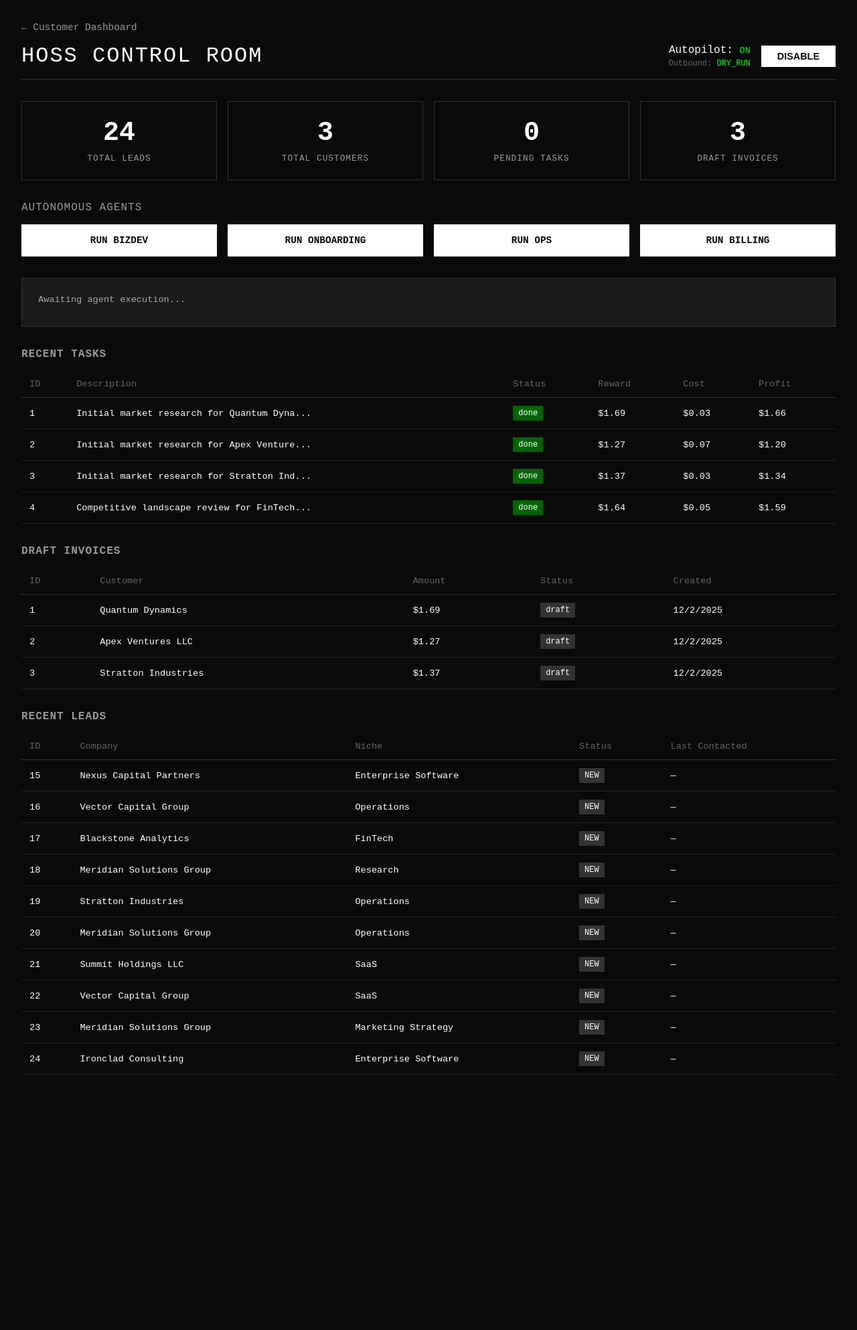
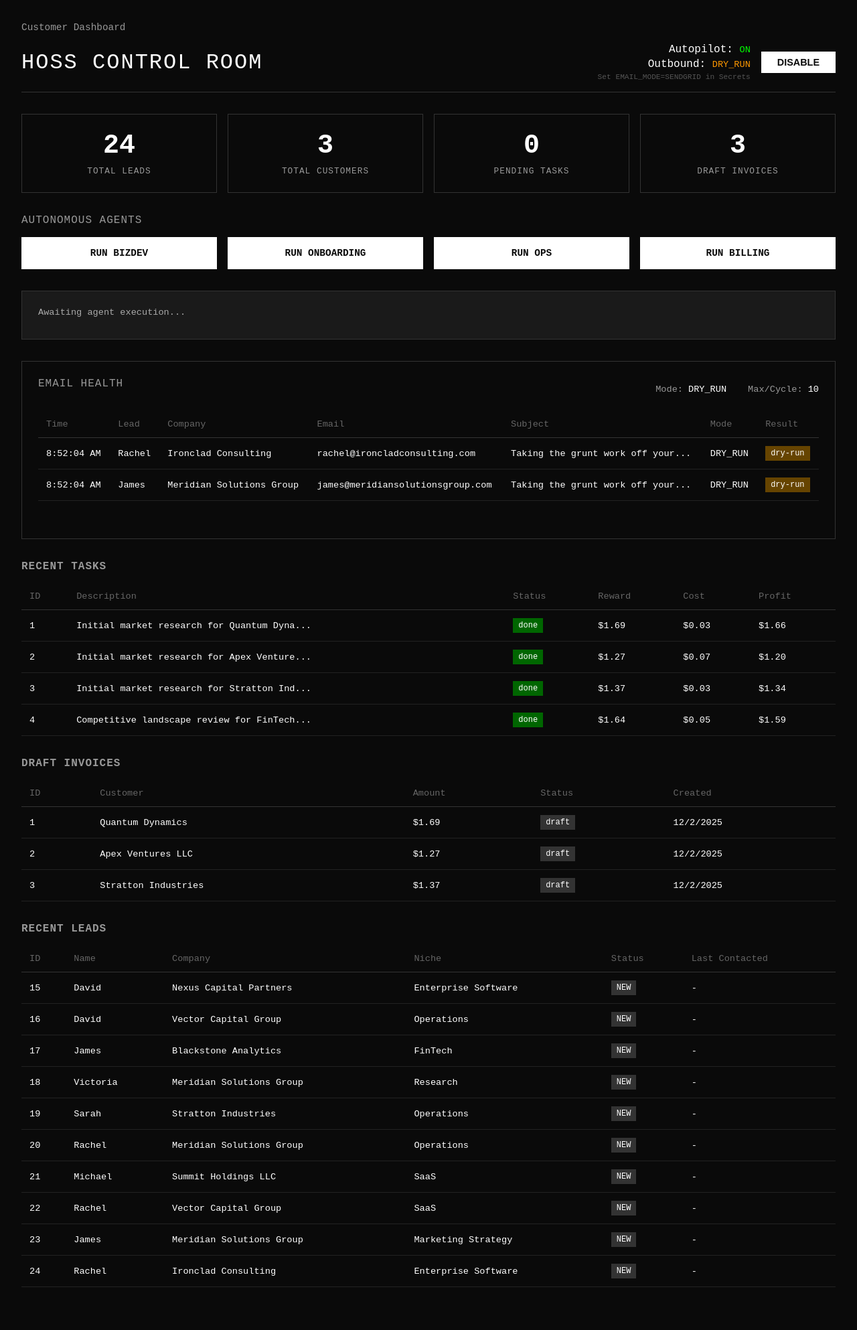
Before and after one commit to samuelhollidayv/hossagent-1, a FastAPI app: page /admin in a window 1280 px wide. Shown: the whole page at 67% size. Before the commit the page ends 1605 px from the top, so only its background shows below. Run offline with FastAPI, Linux system fonts and the light colour scheme; data comes from the database, SQL or seed files in the repository; both versions use the stored data as it was after the commit.

Commit message:
Enhance email system with status, logging, and clearer configuration
Update main.py to integrate email status and logging endpoints, and modify admin_console.html to display email health, configuration hints, and status badges.

Replit-Commit-Author: Agent
Replit-Commit-Session-Id: 11ef291b-6350-43d3-9e5e-70da003cc381
Replit-Commit-Checkpoint-Type: intermediate_checkpoint
Replit-Commit-Event-Id: 409bf21f-edaa-454a-ae96-f12e4714c097
Replit-Commit-Screenshot-Url: https://storage.googleapis.com/screenshot-production-us-central1/3deb0d27-ff61-45db-bb4d-20b509510745/11ef291b-6350-43d3-9e5e-70da003cc381/tBdNWEI

```diff
--- a/main.py
+++ b/main.py
@@ -30,7 +30,7 @@ from agents import (
     run_ops_cycle,
     run_billing_cycle,
 )
-from email_utils import send_email, get_email_mode
+from email_utils import send_email, get_email_status, get_email_log
 
 app = FastAPI(title="HossAgent Control Engine")
 
@@ -398,16 +398,24 @@ async def toggle_autopilot(enabled: bool, session: Session = Depends(get_session
 
 @app.get("/api/settings")
 def get_settings(session: Session = Depends(get_session)):
-    """Get current system settings including email mode."""
+    """Get current system settings including email configuration."""
     settings = session.exec(
         select(SystemSettings).where(SystemSettings.id == 1)
     ).first()
+    email_status = get_email_status()
+
     if settings:
         return {
             "autopilot_enabled": settings.autopilot_enabled,
-            "email_mode": get_email_mode()
+            "email": email_status
         }
-    return {"error": "Settings not found", "email_mode": get_email_mode()}
+    return {"error": "Settings not found", "email": email_status}
+
+
+@app.get("/api/email-log")
+def get_email_log_endpoint(limit: int = Query(default=10, le=50)):
+    """Get recent email attempts for admin console display."""
+    return {"entries": get_email_log(limit)}
 
 
 # ============================================================================
@@ -466,26 +474,43 @@ def send_test_email(
     subject: Optional[str] = Query(default="HossAgent Test Email", description="Email subject"),
     body: Optional[str] = Query(default=None, description="Email body")
 ):
-    """Send a test email to verify configuration."""
-    mode = get_email_mode()
+    """
+    Send a test email to verify configuration.
+
+    Usage: POST /admin/send-test-email?to_email=your@email.com
+
+    Returns JSON with:
+        - mode: Current email mode (DRY_RUN, SENDGRID, SMTP)
+        - to: Recipient address
+        - success: Whether email was actually sent
+        - message: Human-readable status
+    """
+    email_status = get_email_status()
+    mode = email_status["mode"]
 
     if body is None:
         body = f"""This is a test email from HossAgent.
 
 Your outbound email system is configured and working.
 
-Mode: {mode.upper()}
+Mode: {mode}
 Sent at: {datetime.utcnow().isoformat()}
 
 - HossAgent"""
 
-    success = send_email(to_email, subject, body)
+    success = send_email(
+        to_email=to_email,
+        subject=subject,
+        body=body,
+        lead_name="Test",
+        company="Test Email"
+    )
 
     return {
         "success": success,
         "mode": mode,
-        "recipient": to_email,
-        "message": f"Email {'sent' if success else 'not sent (check mode)'} via {mode}"
+        "to": to_email,
+        "message": f"Email {'sent successfully' if success else 'logged (dry-run mode)'} via {mode}"
     }
 
 
--- a/templates/admin_console.html
+++ b/templates/admin_console.html
@@ -33,6 +33,12 @@
             gap: 1rem;
             align-items: center;
         }
+        .status-panel {
+            text-align: right;
+        }
+        .status-row {
+            margin-bottom: 0.25rem;
+        }
         .toggle-btn {
             background: #fff;
             color: #0a0a0a;
@@ -54,6 +60,14 @@
         }
         .status.disabled {
             color: #f00;
+        }
+        .status.warning {
+            color: #f90;
+        }
+        .config-hint {
+            font-size: 0.7rem;
+            color: #555;
+            margin-top: 0.25rem;
         }
         .metrics {
             display: grid;
@@ -80,7 +94,7 @@
         .agents {
             margin: 2rem 0;
         }
-        .agents h2 {
+        .agents h2, .email-health h2 {
             font-size: 1rem;
             font-weight: normal;
             letter-spacing: 1px;
@@ -131,6 +145,30 @@
         .log-entry.error {
             color: #f00;
         }
+        .email-health {
+            margin: 2rem 0;
+            border: 1px solid #333;
+            padding: 1.5rem;
+        }
+        .email-health-header {
+            display: flex;
+            justify-content: space-between;
+            align-items: center;
+            margin-bottom: 1rem;
+        }
+        .email-stats {
+            display: flex;
+            gap: 2rem;
+            font-size: 0.85rem;
+            color: #999;
+        }
+        .email-stat {
+            display: flex;
+            gap: 0.5rem;
+        }
+        .email-stat-value {
+            color: #fff;
+        }
         .data-section h2 {
             font-size: 1rem;
             margin-top: 2rem;
@@ -173,6 +211,15 @@
         .status-badge.done {
             background: #006600;
         }
+        .status-badge.success {
+            background: #006600;
+        }
+        .status-badge.failed {
+            background: #660000;
+        }
+        .status-badge.dry-run {
+            background: #664400;
+        }
         .back-link {
             display: inline-block;
             margin-bottom: 1rem;
@@ -183,22 +230,28 @@
         .back-link:hover {
             color: #fff;
         }
+        .empty-row {
+            color: #555;
+            font-style: italic;
+        }
     </style>
 </head>
 <body>
-    <a href="/" class="back-link">← Customer Dashboard</a>
+    <a href="/" class="back-link">Customer Dashboard</a>
 
     <div class="header">
         <h1>HOSS CONTROL ROOM</h1>
         <div class="autopilot-control">
-            <div style="text-align: right;">
-                <div>
+            <div class="status-panel">
+                <div class="status-row">
                     <span>Autopilot:</span>
                     <span class="status" id="autopilot-status">Loading...</span>
                 </div>
-                <div style="font-size: 0.75rem; color: #666; margin-top: 0.25rem;">
-                    Outbound: <span id="email-mode" style="color: #999;">...</span>
+                <div class="status-row">
+                    <span>Outbound:</span>
+                    <span class="status" id="email-mode">...</span>
                 </div>
+                <div class="config-hint" id="email-hint">Configure EMAIL_MODE in Secrets</div>
             </div>
             <button class="toggle-btn" id="autopilot-toggle" onclick="toggleAutopilot()">ENABLE</button>
         </div>
@@ -237,6 +290,38 @@
         <div class="log-entry">Awaiting agent execution...</div>
     </div>
 
+    <div class="email-health">
+        <div class="email-health-header">
+            <h2>EMAIL HEALTH</h2>
+            <div class="email-stats">
+                <div class="email-stat">
+                    <span>Mode:</span>
+                    <span class="email-stat-value" id="email-mode-detail">-</span>
+                </div>
+                <div class="email-stat">
+                    <span>Max/Cycle:</span>
+                    <span class="email-stat-value" id="email-max-cycle">10</span>
+                </div>
+            </div>
+        </div>
+        <table id="email-log-table">
+            <thead>
+                <tr>
+                    <th>Time</th>
+                    <th>Lead</th>
+                    <th>Company</th>
+                    <th>Email</th>
+                    <th>Subject</th>
+                    <th>Mode</th>
+                    <th>Result</th>
+                </tr>
+            </thead>
+            <tbody>
+                <tr><td colspan="7" class="empty-row">No email attempts yet</td></tr>
+            </tbody>
+        </table>
+    </div>
+
     <div class="data-section">
         <h2>RECENT TASKS</h2>
         <table id="tasks-table">
@@ -272,6 +357,7 @@
             <thead>
                 <tr>
                     <th>ID</th>
+                    <th>Name</th>
                     <th>Company</th>
                     <th>Niche</th>
                     <th>Status</th>
@@ -292,9 +378,23 @@
             updateAutopilotUI();
 
             const emailModeEl = document.getElementById('email-mode');
-            if (data.email_mode) {
-                emailModeEl.textContent = data.email_mode.toUpperCase();
-                emailModeEl.style.color = data.email_mode === 'dry-run' ? '#f90' : '#0f0';
+            const emailModeDetailEl = document.getElementById('email-mode-detail');
+            const emailMaxCycleEl = document.getElementById('email-max-cycle');
+            const emailHintEl = document.getElementById('email-hint');
+
+            if (data.email) {
+                const mode = data.email.mode;
+                emailModeEl.textContent = mode;
+                emailModeDetailEl.textContent = mode;
+                emailMaxCycleEl.textContent = data.email.max_per_cycle || 10;
+
+                if (mode === 'DRY_RUN') {
+                    emailModeEl.className = 'status warning';
+                    emailHintEl.textContent = 'Set EMAIL_MODE=SENDGRID in Secrets';
+                } else {
+                    emailModeEl.className = 'status enabled';
+                    emailHintEl.textContent = data.email.message || 'Configured';
+                }
             }
         }
 
@@ -328,6 +428,7 @@
                 const data = await res.json();
                 addLog(data.message, 'success');
                 setTimeout(refreshData, 500);
+                setTimeout(refreshEmailLog, 1000);
             } catch (e) {
                 addLog(`Error: ${e.message}`, 'error');
             }
@@ -340,6 +441,38 @@
             entry.textContent = `[${new Date().toLocaleTimeString()}] ${msg}`;
             panel.appendChild(entry);
             panel.scrollTop = panel.scrollHeight;
+        }
+
+        async function refreshEmailLog() {
+            try {
+                const res = await fetch('/api/email-log?limit=10');
+                const data = await res.json();
+                const tbody = document.getElementById('email-log-table').querySelector('tbody');
+
+                if (!data.entries || data.entries.length === 0) {
+                    tbody.innerHTML = '<tr><td colspan="7" class="empty-row">No email attempts yet</td></tr>';
+                    return;
+                }
+
+                tbody.innerHTML = data.entries.reverse().map(e => {
+                    const time = new Date(e.timestamp).toLocaleTimeString();
+                    const resultClass = e.result === 'success' ? 'success' :
+                                       e.result === 'failed' ? 'failed' : 'dry-run';
+                    return `
+                        <tr>
+                            <td>${time}</td>
+                            <td>${e.lead_name || '-'}</td>
+                            <td>${e.company || '-'}</td>
+                            <td>${e.to_email}</td>
+                            <td>${(e.subject || '').substring(0, 30)}...</td>
+                            <td>${e.mode}</td>
+                            <td><span class="status-badge ${resultClass}">${e.result}</span></td>
+                        </tr>
+                    `;
+                }).join('');
+            } catch (e) {
+                console.error('Email log refresh error:', e);
+            }
         }
 
         async function refreshData() {
@@ -356,7 +489,6 @@
                 document.getElementById('tasks-count').textContent = tasks.filter(t => t.status === 'pending').length;
                 document.getElementById('invoices-count').textContent = invoices.filter(i => i.status === 'draft').length;
 
-                // Tasks table
                 const tasksBody = document.getElementById('tasks-table').querySelector('tbody');
                 tasksBody.innerHTML = tasks.slice(-10).map(t => `
                     <tr>
@@ -369,7 +501,6 @@
                     </tr>
                 `).join('');
 
-                // Invoices table
                 const invoicesBody = document.getElementById('invoices-table').querySelector('tbody');
                 invoicesBody.innerHTML = invoices.slice(-10).map(i => {
                     const cust = customers.find(c => c.id === i.customer_id);
@@ -384,17 +515,17 @@
                     `;
                 }).join('');
 
-                // Leads table
                 const leadsBody = document.getElementById('leads-table').querySelector('tbody');
                 leadsBody.innerHTML = leads.slice(-10).map(l => {
                     const statusClass = l.status === 'contacted' ? 'running' :
                                        l.status === 'responded' ? 'done' :
                                        l.status === 'qualified' ? 'done' : '';
                     const lastContacted = l.last_contacted_at ?
-                        new Date(l.last_contacted_at).toLocaleDateString() : '—';
+                        new Date(l.last_contacted_at).toLocaleDateString() : '-';
                     return `
                         <tr>
                             <td>${l.id}</td>
+                            <td>${l.name || '-'}</td>
                             <td>${l.company}</td>
                             <td>${l.niche}</td>
                             <td><span class="status-badge ${statusClass}">${l.status.toUpperCase()}</span></td>
@@ -407,10 +538,11 @@
             }
         }
 
-        // Initial load
         loadSettings();
         refreshData();
+        refreshEmailLog();
         setInterval(refreshData, 10000);
+        setInterval(refreshEmailLog, 15000);
     </script>
 </body>
 </html>
```
Also changed, not shown: hossagent.db.
